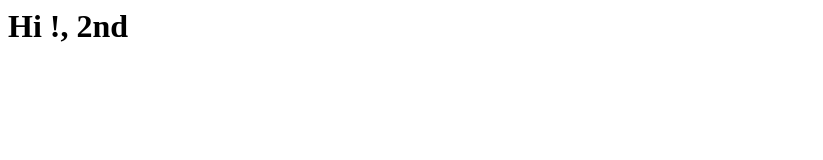
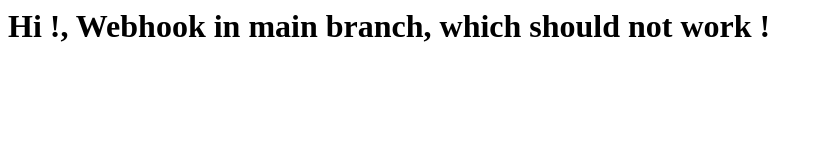
Before and after one commit to isharakdev/simple-ci-cd, a plain HTML site: page index.html in a window 1280 px wide. Shown: the whole page, without its empty margins (0-823 px from the left). Drawn offline with Linux system fonts and the light colour scheme.

Commit message:
Webhook that should not work

```diff
--- a/index.html
+++ b/index.html
@@ -1,5 +1,5 @@
 <html>
 <body>
- <h1> Hi !, 2nd </h1>
+ <h1> Hi !, Webhook in main branch, which should not work !</h1>
 </body>
 </html>
```
